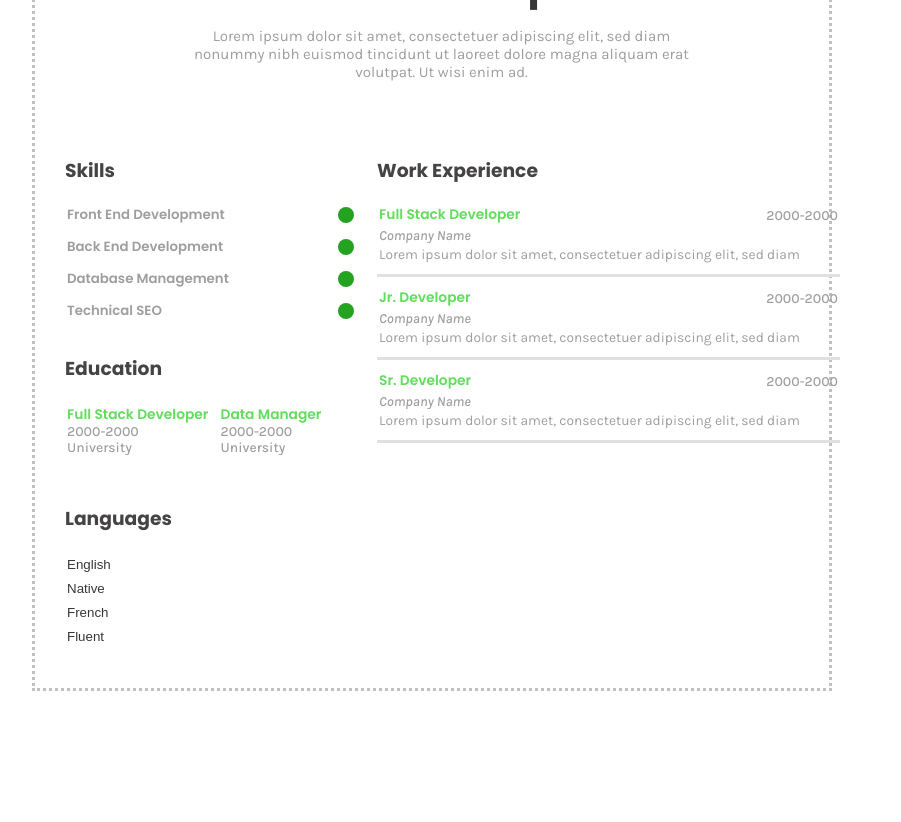
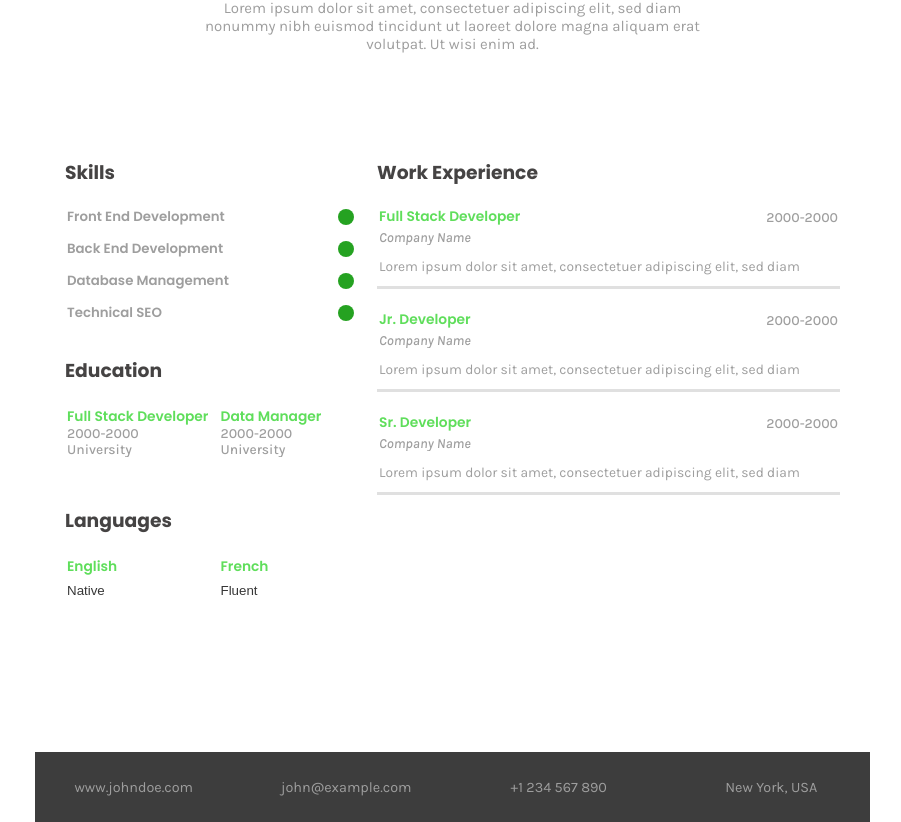
Before and after one commit to hasansaifi/cvbuilder, a React (Vite) app: page / in a window 1280 px wide. Shown: the part 300-1122 px from the top of the page, without its empty margins (208-1109 px from the left). Before the commit the page ends 991 px from the top, so only its background shows below. Built offline with nearby package versions, Linux system fonts and the light colour scheme.

Commit message:
Project Complete

```diff
--- a/src/App.css
+++ b/src/App.css
@@ -1,8 +1,14 @@
+.parentDiv {
+  display: grid;
+  height: 100%;
+}
+
+
 .mainContainer {
   display: grid;
   grid-template-columns: 1fr 1fr;
   gap: 5px;
-  margin: 40px 0;
+  margin: 0 0 10px 0;
   padding: 0 30px;
 }
 
@@ -18,7 +24,7 @@
   height: 135px;
   width: 135px;
   display: grid;
-  margin: 45px auto 0 auto;
+  margin: 20px auto 0 auto;
   place-content: center;
   background-size: cover;
   background-position: top;
@@ -69,7 +75,7 @@
 .default-textarea-style {
   font-family: "Karla", sans-serif;
   font-optical-sizing: auto;
-  font-weight: 4 00;
+  font-weight: 400;
   resize: none;
   border: 0;
   overflow: clip;
@@ -210,7 +216,8 @@
 }
 
 .jobPosition,
-.eduMajor {
+.eduMajor,
+.langName {
   color: var(--main-color);
   font-family: "Poppins", sans-serif;
   font-weight: 600;
@@ -220,6 +227,11 @@
 
 .eduMajor {
   width: 100%;
+}
+
+.langDiv {
+  display: grid;
+  grid-template-columns: minmax(0, 1fr) minmax(0, 1fr);
 }
 
 .jobYear,
@@ -266,13 +278,14 @@
 .jobDesc {
   text-align: left;
   font-size: 13.8px;
+  margin-top: 10px;
 }
 
 .workExpSingle {
   display: grid;
   border-bottom: 3px solid var(--secondary-color-light);
   padding-bottom: 10px;
-  margin-bottom: 10px;
+  margin-bottom: 20px;
 }
 
 .eduDiv {
@@ -285,3 +298,46 @@
   width: 60%;
   grid-template-columns: 1fr 1fr;
 }
+
+/* Footer Style */
+.footerDiv {
+  display: grid;
+}
+
+.cv-footer {
+  bottom: 0;
+  left: 0;
+  width: 100%;
+  /* Design Specs */
+  background-color: #3D3D3D;
+
+  padding: 10px 0;
+  /* "Just enough height" */
+  width: 100%;
+  height: 50px;
+
+  /* Vital for Printing: Forces the browser to print the background color */
+  -webkit-print-color-adjust: exact;
+  print-color-adjust: exact;
+
+  /* Horizontal Layout */
+  display: grid;
+  grid-template-columns: repeat(4, 1fr);
+  justify-self: end;
+  gap: 15px;
+  /* Space between items */
+
+  margin-top: auto;
+  /* Pushes it to bottom if using flex-col layout */
+
+}
+
+.footerText {
+  display: grid;
+  font-family: "Karla", sans-serif;
+  font-optical-sizing: auto;
+  font-weight: 400;
+  color: #9E9E9E;
+  font-size: 0.9rem;
+  text-align: center;
+}
--- a/src/App.jsx
+++ b/src/App.jsx
@@ -1,16 +1,22 @@
 import Header from './components/Header.jsx'
 import MainContent from './components/MainContent.jsx'
+import Footer from './components/Footer.jsx'
 import './App.css'
 
 function App() {
+
+
     return (
-        <div >
+        <div className='parentDiv'>
             <div>
                 <Header />
             </div>
             <div >
                 <MainContent />
             </div>
+            <div className='footerDiv'>
+                <Footer />
+            </div>
         </div>
     )
 }
--- /dev/null
+++ b/src/components/Footer.jsx
@@ -0,0 +1,21 @@
+import React from "react";
+import SingleLineEdit from "./SingleLineEdit";
+import { useState } from "react";
+
+function Footer() {
+    const [website, setWebsite] = useState("www.johndoe.com");
+    const [email, setEmail] = useState("john@example.com");
+    const [phone, setPhone] = useState("+1 234 567 890");
+    const [address, setAddress] = useState("New York, USA");
+
+    return (
+        <footer className="cv-footer" >
+            <SingleLineEdit className={"footerText"} value={website} setValue={setWebsite} />
+            <SingleLineEdit className={"footerText"} value={email} setValue={setEmail} />
+            <SingleLineEdit className={"footerText"} value={phone} setValue={setPhone} />
+            <SingleLineEdit className={"footerText"} value={address} setValue={setAddress} />
+        </footer>
+    );
+}
+
+export default Footer;
--- a/src/components/Language.jsx
+++ b/src/components/Language.jsx
@@ -5,7 +5,7 @@ function Language({ language, setLanguage, level, setLevel, onDelete }) {
 
     return (
         <div>
-            <SingleLineEdit value={language} setValue={setLanguage} />
+            <SingleLineEdit className={'langName'} value={language} setValue={setLanguage} />
             <SingleLineEdit value={level} setValue={setLevel} />
         </div>
     )
--- a/src/components/Languages.jsx
+++ b/src/components/Languages.jsx
@@ -16,6 +16,8 @@ function Languages() {
             level: "Add level"
         }
 
+        setLanguages([...languages, newLang]);
+
     }
 
     function delLang(id) {
@@ -33,8 +35,10 @@ function Languages() {
     return (
         <div>
             <SectionTitle title={"Languages"} func={addLang} />
+            <div className="langDiv">
                 {languages.map((lang) =>
                     <Language
+                        key={lang.id}
                         language={lang.language}
                         setLanguage={(val) => updateLang(lang.id, val)}
                         level={lang.level}
@@ -43,6 +47,8 @@ function Languages() {
                     />
                 )}
             </div>
+
+        </div>
     )
 
 }
--- a/src/components/MainContent.jsx
+++ b/src/components/MainContent.jsx
@@ -4,6 +4,8 @@ import Educations from "./Educations"
 import Languages from "./Languages"
 
 function MainContent() {
+
+
     return <div className="mainContainer">
         <div className="leftSide">
             <Skills />
--- a/src/index.css
+++ b/src/index.css
@@ -1,6 +1,6 @@
 @import url('https://fonts.googleapis.com/css2?family=Karla:ital,wght@0,200..800;1,200..800&family=Poppins:ital,wght@0,100;0,200;0,300;0,400;0,500;0,600;0,700;0,800;0,900;1,100;1,200;1,300;1,400;1,500;1,600;1,700;1,800;1,900&display=swap');
 
-:root {
+#root {
   font-family: "Poppins", sans-serif;
   font-weight: 600;
   font-style: normal;
@@ -16,8 +16,9 @@
   -moz-osx-font-smoothing: grayscale;
 
   max-width: 794px;
+  height: 1122px;
   margin: 0 auto;
-  border: 3px dotted rgba(0, 0, 0, 0.245);
+  /* border: 3px dotted rgba(0, 0, 0, 0.245); */
 
   --main-color: #5FDE5B;
   --main-color-dark: #25a221;
```
Lines whose indentation alone changed are shown as unchanged.
